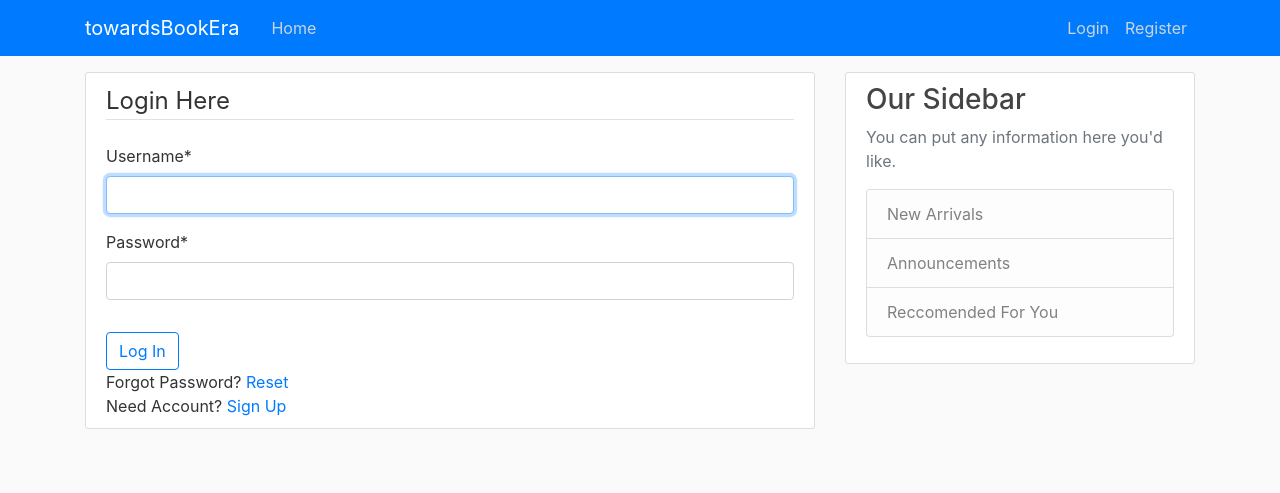
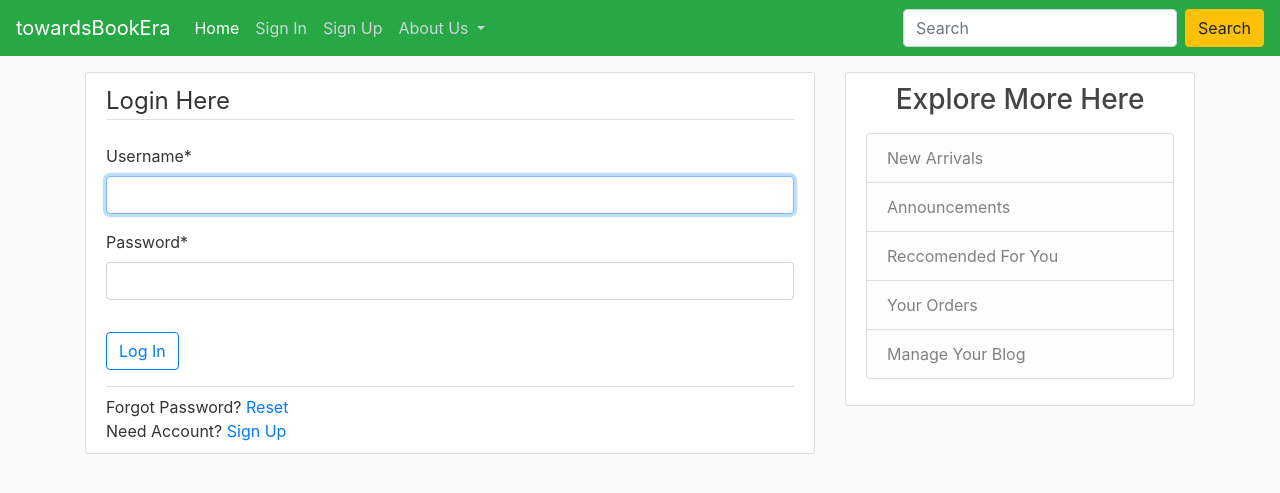
Before and after one commit to SohamJPatel/towardsBookEra, a Django app: page /login/ in a window 1280 px wide. Shown: the top 493 px of the page. Run offline with Django 3.2, Linux system fonts and the light colour scheme; some libraries are stand-ins or nearby versions.

Commit message:
Improved basic content for authentication

```diff
--- a/accounts/admin.py
+++ b/accounts/admin.py
@@ -1,4 +1,5 @@
 from django.contrib import admin
-from . models import Member
+from . models import Member, MemberProfile
 
 admin.site.register(Member)
+admin.site.register(MemberProfile)
--- a/accounts/static/accounts/main.css
+++ b/accounts/static/accounts/main.css
@@ -83,3 +83,7 @@ a.article-title:hover {
 .account-heading {
   font-size: 2.5rem;
 }
+
+.solidhr {
+  border-top: 3px solid #bbb;
+}
--- a/accounts/templates/accounts/login.html
+++ b/accounts/templates/accounts/login.html
@@ -12,8 +12,10 @@
             {{ form|crispy}}
         </fieldset>
         <button type="submit" class="btn btn-outline-primary">Log In</button>
-          <div>Forgot Password? <a href="#">Reset</a></div>
-          <div>Need Account? <a href="{% url 'registerPath' %}">Sign Up</a> </div>
+        <div class="border-top mt-3">
+            <div class="mt-2">Forgot Password? <a href="#">Reset</a></div>
+            <div>Need Account? <a href="{% url 'registerPath' %}">Sign Up</a></div>
+        </div>
     </form>
 </div>
 {% endblock content %}
--- a/accounts/templates/accounts/register.html
+++ b/accounts/templates/accounts/register.html
@@ -18,7 +18,7 @@
         </form>
         <div class="border-top pt-3">
           <small class="text-muted">
-            Already Account? <a class="ml-2" href="#">Sign In</a>
+            Already Account? <a class="ml-2" href="{% url 'loginPath' %}">Sign In</a>
           </small>
         </div>
     </div>
--- a/templates/towardsBookEra/base.html
+++ b/templates/towardsBookEra/base.html
@@ -7,35 +7,62 @@
     <meta name="viewport" content="width=device-width, initial-scale=1, shrink-to-fit=no">
 
     <!-- Bootstrap CSS -->
-    <link rel="stylesheet" href="https://stackpath.bootstrapcdn.com/bootstrap/4.5.2/css/bootstrap.min.css" integrity="sha384-JcKb8q3iqJ61gNV9KGb8thSsNjpSL0n8PARn9HuZOnIxN0hoP+VmmDGMN5t9UJ0Z" crossorigin="anonymous">
+    <link rel="stylesheet" href="https://stackpath.bootstrapcdn.com/bootstrap/4.5.2/css/bootstrap.min.css"
+          integrity="sha384-JcKb8q3iqJ61gNV9KGb8thSsNjpSL0n8PARn9HuZOnIxN0hoP+VmmDGMN5t9UJ0Z" crossorigin="anonymous">
     <link rel="stylesheet" type="text/css" href="{% static 'accounts/main.css' %}">
     <title>towardsBookEra</title>
 </head>
 <body>
 <header class="site-header">
-                <nav class="navbar navbar-expand-md navbar-dark bg-primary navbar-fixed">
-                  <div class="container">
-                    <a class="navbar-brand mr-4" href="{% url 'homePath' %}">
-                      <!-- Logo to be added later -->towardsBookEra
-                    </a>
-                    <button class="navbar-toggler" type="button" data-toggle="collapse" data-target="#navbarToggle" aria-controls="navbarToggle" aria-expanded="false" aria-label="Toggle navigation">
+    <nav class="navbar navbar-expand-lg navbar-dark bg-success">
+        <a class="navbar-brand" href="#">towardsBookEra</a>
+        <button class="navbar-toggler" type="button" data-toggle="collapse" data-target="#navbarSupportedContent"
+                aria-controls="navbarSupportedContent" aria-expanded="false" aria-label="Toggle navigation">
             <span class="navbar-toggler-icon"></span>
         </button>
-                    <div class="collapse navbar-collapse" id="navbarToggle">
-                      <div class="navbar-nav mr-auto">
-                        <a class="nav-item nav-link" href="{% url 'homePath' %}">Home</a>
+
+        <div class="collapse navbar-collapse" id="navbarSupportedContent">
+            <ul class="navbar-nav mr-auto">
+                <li class="nav-item active">
+                    <a class="nav-link" href="{% url 'homePath' %}">Home <span class="sr-only">(current)</span></a>
+                </li>
+                {% if not request.user.is_authenticated %}
+                <li class="nav-item">
+                    <a class="nav-link" href="{% url 'loginPath' %}">Sign In</a>
+                </li>
+                {% else %}
+                <li class="nav-item">
+                    <a class="nav-link" href="{% url 'logoutPath' %}">Logout</a>
+                </li>
+                {% endif %}
+                 <li class="nav-item">
+                    <a class="nav-link" href="{% url 'registerPath' %}">Sign Up</a>
+                </li>
+                <li class="nav-item dropdown">
+                    <a class="nav-link dropdown-toggle" href="#" id="navbarDropdown" role="button"
+                       data-toggle="dropdown" aria-haspopup="true" aria-expanded="false">
+                        About Us
+                    </a>
+                    <div class="dropdown-menu" aria-labelledby="navbarDropdown">
+                        <a class="dropdown-item" href="#">Who Are We</a>
+                        <a class="dropdown-item" href="#">Our Services</a>
+                        <div class="dropdown-divider"></div>
+                        <a class="dropdown-item" href="#">Contact Us</a>
                     </div>
-                      <!-- Navbar Right Side -->
-                      <div class="navbar-nav">
-                        <a class="nav-item nav-link" href="{% url 'loginPath' %}">Login</a>
-                        <a class="nav-item nav-link" href="{% url 'registerPath' %}">Register</a>
-                      </div>
-                    </div>
+                </li>
+                <!--<li class="nav-item">
+                    <a class="nav-link disabled" href="#" tabindex="-1" aria-disabled="true">Disabled</a>
+                </li> !-->
+            </ul>
+            <form class="form-inline my-2 my-lg-0">
+                <input class="form-control mr-sm-2" type="search" placeholder="Search" aria-label="Search">
+                <button class="btn btn-warning my-2 my-sm-0" type="submit">Search</button>
+            </form>
         </div>
     </nav>
 
 </header>
-            <main  role="main" class="container">
+<main role="main" class="container">
     <div class="row">
         <div class="col-md-8">
             {% if messages %}
@@ -51,12 +78,16 @@
 
         <div class="col-md-4 mt-3">
             <div class="content-section">
-                       <h3>Our Sidebar</h3>
-                          <p class='text-muted'>You can put any information here you'd like.
+                <h3>
+                    <center>Explore More Here</center>
+                </h3>
+                <p class='text-muted'><!--You can put any information here you'd like.!-->
                 <ul class="list-group">
                     <li class="list-group-item list-group-item-light">New Arrivals</li>
                     <li class="list-group-item list-group-item-light">Announcements</li>
                     <li class="list-group-item list-group-item-light">Reccomended For You</li>
+                    <li class="list-group-item list-group-item-light">Your Orders</li>
+                    <li class="list-group-item list-group-item-light">Manage Your Blog</li>
                     <!--<li class="list-group-item list-group-item-light">etc</li>!-->
                 </ul>
                 </p>
@@ -66,8 +97,14 @@
 </main>
 <!-- Optional JavaScript -->
 <!-- jQuery first, then Popper.js, then Bootstrap JS -->
-    <script src="https://code.jquery.com/jquery-3.5.1.slim.min.js" integrity="sha384-DfXdz2htPH0lsSSs5nCTpuj/zy4C+OGpamoFVy38MVBnE+IbbVYUew+OrCXaRkfj" crossorigin="anonymous"></script>
-    <script src="https://cdn.jsdelivr.net/npm/popper.js@1.16.1/dist/umd/popper.min.js" integrity="sha384-9/reFTGAW83EW2RDu2S0VKaIzap3H66lZH81PoYlFhbGU+6BZp6G7niu735Sk7lN" crossorigin="anonymous"></script>
-    <script src="https://stackpath.bootstrapcdn.com/bootstrap/4.5.2/js/bootstrap.min.js" integrity="sha384-B4gt1jrGC7Jh4AgTPSdUtOBvfO8shuf57BaghqFfPlYxofvL8/KUEfYiJOMMV+rV" crossorigin="anonymous"></script>
+<script src="https://code.jquery.com/jquery-3.5.1.slim.min.js"
+        integrity="sha384-DfXdz2htPH0lsSSs5nCTpuj/zy4C+OGpamoFVy38MVBnE+IbbVYUew+OrCXaRkfj"
+        crossorigin="anonymous"></script>
+<script src="https://cdn.jsdelivr.net/npm/popper.js@1.16.1/dist/umd/popper.min.js"
+        integrity="sha384-9/reFTGAW83EW2RDu2S0VKaIzap3H66lZH81PoYlFhbGU+6BZp6G7niu735Sk7lN"
+        crossorigin="anonymous"></script>
+<script src="https://stackpath.bootstrapcdn.com/bootstrap/4.5.2/js/bootstrap.min.js"
+        integrity="sha384-B4gt1jrGC7Jh4AgTPSdUtOBvfO8shuf57BaghqFfPlYxofvL8/KUEfYiJOMMV+rV"
+        crossorigin="anonymous"></script>
 </body>
 </html>
--- a/templates/towardsBookEra/home.html
+++ b/templates/towardsBookEra/home.html
@@ -1,6 +1,7 @@
 {% extends "towardsBookEra/base.html" %}
 
 {% block content %}
-
-    <h1>Home Page</h1>
+<div class="mt-3">
+    <h1>Welcome {{ user.first_name }}</h1>
+</div>
 {% endblock content %}
--- a/towardsBookEra/settings.py
+++ b/towardsBookEra/settings.py
@@ -126,4 +126,6 @@ AUTH_USER_MODEL = 'accounts.Member'
 
 LOGIN_REDIRECT_URL = 'homePath'
 
+LOGOUT_REDIRECT_URL = 'homePath'
+
 CRISPY_TEMPLATE_PACK = 'bootstrap4'
```
Also changed, not shown: accounts/models.py (+13 -1 lines), accounts/templates/accounts/logout.html (+10 -11 lines), accounts/views.py (+8 -0 lines), accounts/migrations/0003_memberprofile.py (added). Lines whose indentation alone changed are shown as unchanged.
